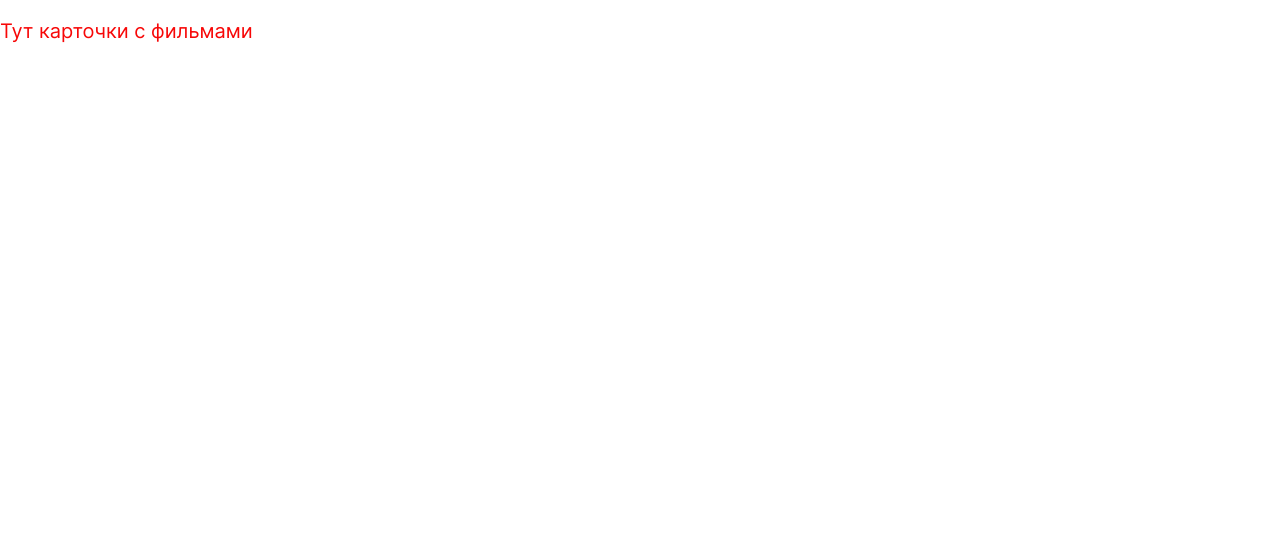
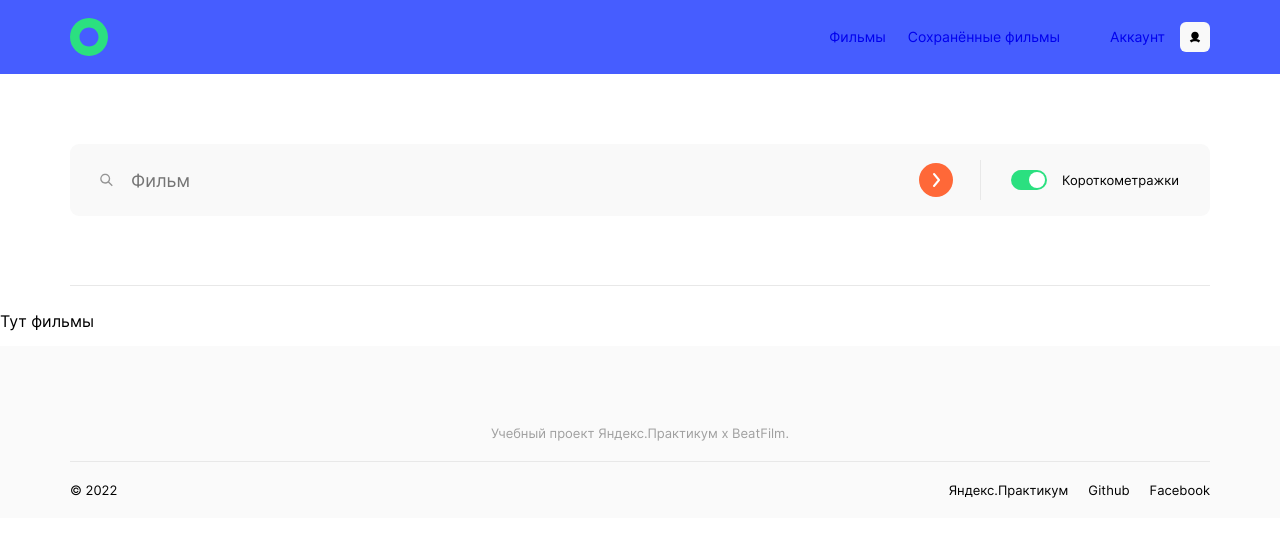
Before and after one commit to NikKZN/movies-explorer-frontend, a React (Create React App) app: page /movies in a window 1280 px wide. Shown: the top 536 px of the page. Built offline with nearby package versions, Linux system fonts and the light colour scheme.

Commit message:
fix: bug fix

```diff
--- a/src/components/Header/Header.js
+++ b/src/components/Header/Header.js
@@ -6,8 +6,6 @@ import profileIcon from "../../images/Header/profile-icon.svg";
 import Menu from '../Menu/Menu';
 
 function Header(props) {
-  // const location = useLocation();
-  // props.loggedIn = true;
   return (
     <div className="header__container">
       <img
@@ -16,7 +14,7 @@ function Header(props) {
         alt="Логотип фильмотека."
       />
       <div className='header__account'>
-      {false ? (
+      {true ? (
             <>
               <Link
                 to="/movies"
--- a/src/components/Main/Main.js
+++ b/src/components/Main/Main.js
@@ -1,11 +1,12 @@
 // import React from 'react';
 import './Main.css';
-import Header from '../Header/Header';
+// import Header from '../Header/Header';
 import Promo from '../Promo/Promo';
 import AboutProject from '../AboutProject/AboutProject';
 import Techs from '../Techs/Techs';
 import AboutMe from '../AboutMe/AboutMe';
 import Footer from '../Footer/Footer';
+import Header from '../Header/Header';
 
 function Main() {
   return (
--- a/src/components/Movies/Movies.js
+++ b/src/components/Movies/Movies.js
@@ -1,8 +1,16 @@
 import './Movies.css';
+import Header from '../Header/Header';
+import SearchForm from '../SearchForm/SearchForm';
+import Footer from '../Footer/Footer';
 
 function Movies() {
   return (
-      <p className='p2'>Тут карточки с фильмами</p>
+    <>
+      <Header />
+      <SearchForm />
+      <p>Тут фильмы</p>
+      <Footer />
+    </>
   );
 };
 
--- a/src/components/NotFound/NotFound.css
+++ b/src/components/NotFound/NotFound.css
@@ -3,7 +3,6 @@
   display: flex;
   flex-direction: column;
   align-items: center;
-  background-color: aqua;
 }
 
 .not-found__title {
--- a/src/components/SavedMovies/SavedMovies.js
+++ b/src/components/SavedMovies/SavedMovies.js
@@ -1,8 +1,16 @@
 import './SavedMovies.css';
+import Header from '../Header/Header';
+import SearchForm from '../SearchForm/SearchForm';
+import Footer from '../Footer/Footer';
 
 function SavedMovies() {
   return (
+    <>
+      <Header />
+      <SearchForm />
       <p className='p3'>Тут будут сохранённые фильмы!</p>
+      <Footer />
+    </>
   );
 };
 
```
Also changed, not shown: src/components/Routes/Routes.js (deleted, +0 -37 lines).
